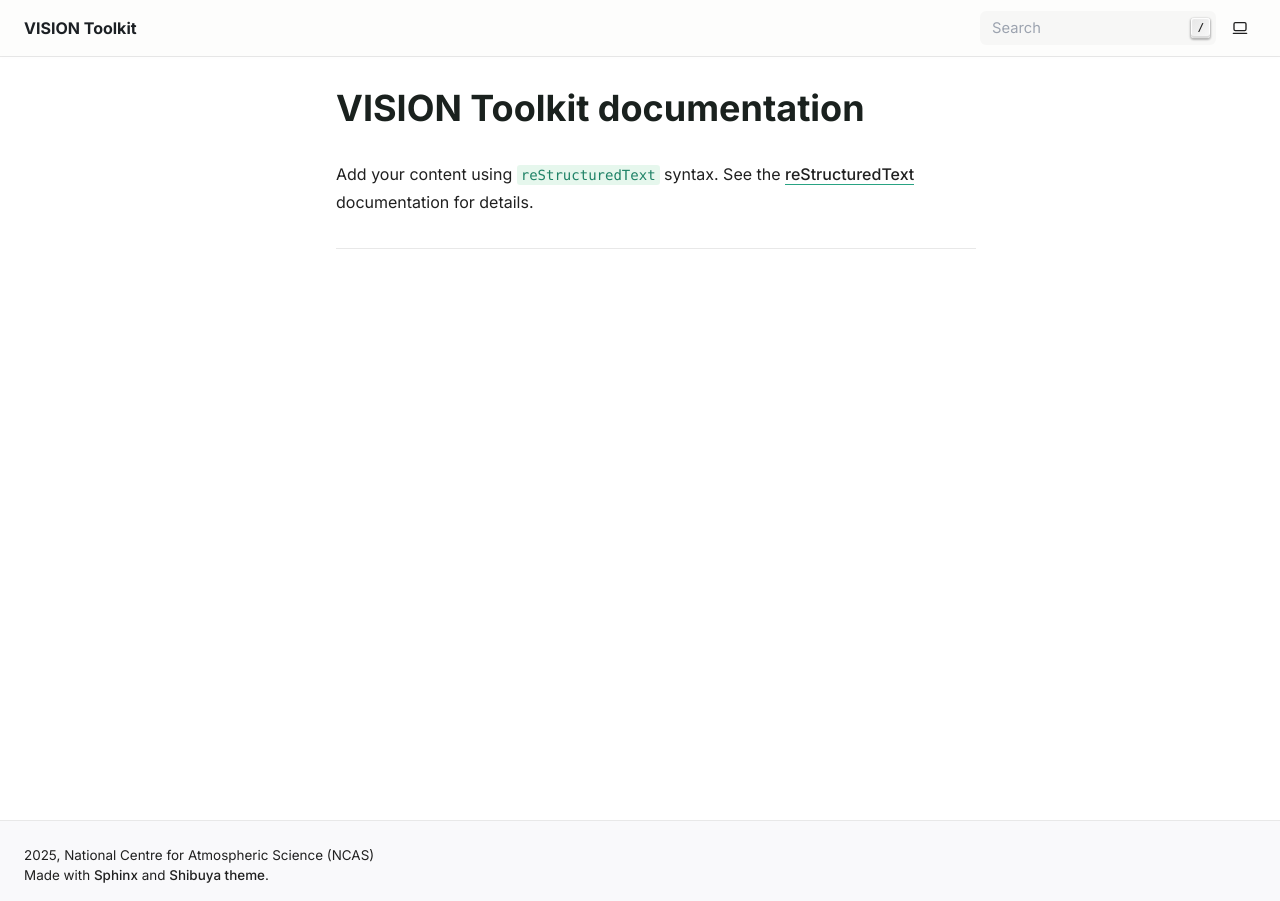
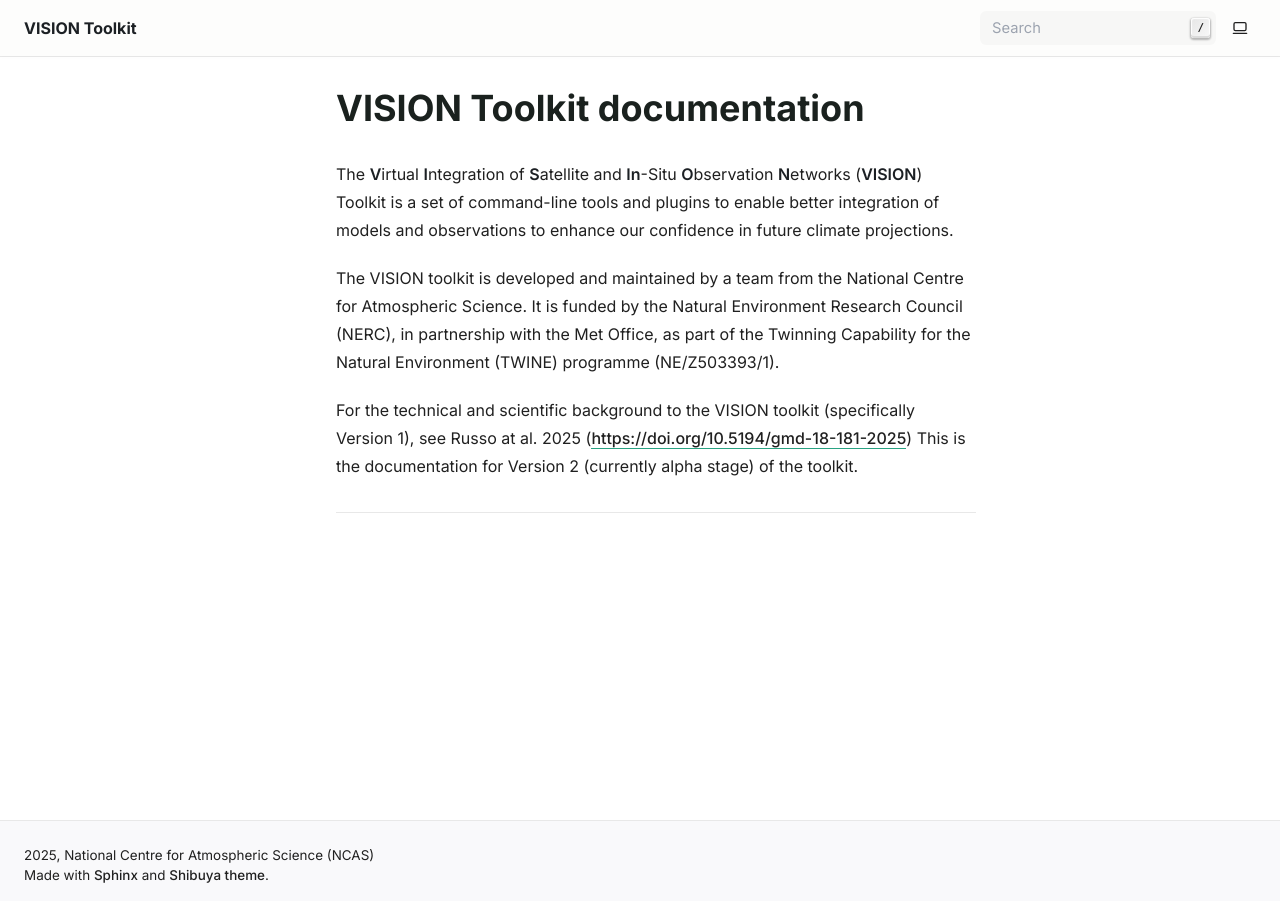
Before and after one commit to NCAS-VISION/VISION-toolkit-v2-development, a Sphinx documentation site: the page built from docs/index.rst, in a window 1280 px wide. Built offline with Sphinx 7.4.7, drawn with Linux system fonts in a browser that asks for light colours.

Commit message:
Add VISION project summary information for index page

```diff
--- a/docs/index.rst
+++ b/docs/index.rst
@@ -6,9 +6,21 @@
 VISION Toolkit documentation
 ============================
 
-Add your content using ``reStructuredText`` syntax. See the
-`reStructuredText <https://www.sphinx-doc.org/en/master/usage/restructuredtext/index.html>`_
-documentation for details.
+The **V**\ irtual **I**\ ntegration of **S**\ atellite and **In**\ -Situ
+**O**\ bservation **N**\ etworks (**VISION**) Toolkit is a set of command-line
+tools and plugins to enable better integration of models and observations
+to enhance our confidence in future climate projections.
+
+The VISION toolkit is developed and maintained by a team from the National
+Centre for Atmospheric Science. It is funded by the Natural Environment
+Research Council (NERC), in partnership with the Met Office, as part of
+the Twinning Capability for the Natural Environment (TWINE) programme
+(NE/Z503393/1).
+
+For the technical and scientific background to the VISION toolkit
+(specifically Version 1), see Russo at al. 2025
+(https://doi.org/10.5194/gmd-18-181-2025) This is the documentation for
+Version 2 (currently alpha stage) of the toolkit.
 
 
 .. toctree::
```
